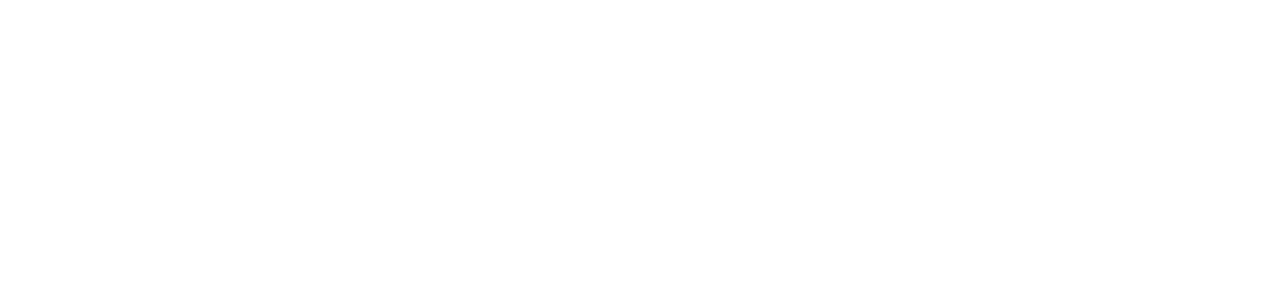
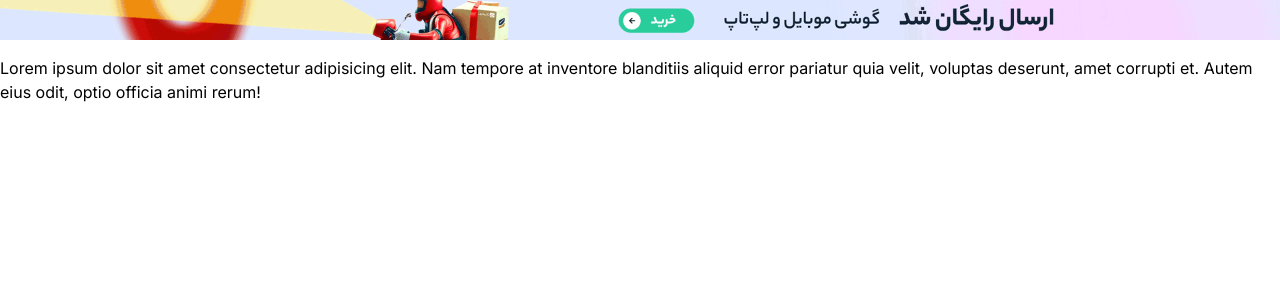
Before and after one commit to rezaeiar/lunakala, a Next.js app: page / in a window 1280 px wide. Shown: the top 300 px of the page. Built offline with nearby package versions, Linux system fonts and the light colour scheme.

Commit message:
feat: Development of Header and FestivalBanner modules and creation of NavigationBar

```diff
--- /dev/null
+++ b/app/_components/modules/FestivalBanner/FestivalBanner.tsx
@@ -0,0 +1,24 @@
+import React from 'react'
+import Link from 'next/link'
+import Image from 'next/image'
+
+export default function FestivalBanner() {
+    return (
+        <Link href={'/fs'}>
+            <Image
+                src={'/festival-banner/banner_TopGifDesktop_StXgoM_57c633e6-98b1-42d2-a49c-688e5f4e0430.gif'}
+                alt='festival-banner'
+                width={1000}
+                height={1000}
+                className='hidden md:block w-full object-cover'
+            />
+            <Image
+                src={'/festival-banner/banner_TopGifMobile_c4xG5Q_f6f90fc5-eb65-4ecb-bfe8-6eda7e009ead.gif'}
+                alt='festival-banner'
+                width={1000}
+                height={1000}
+                className='block md:hidden w-full object-cover'
+            />
+        </Link>
+    )
+}
--- /dev/null
+++ b/app/_components/modules/Header/Header.tsx
@@ -0,0 +1,14 @@
+import React from 'react'
+import FestivalBanner from '../FestivalBanner/FestivalBanner'
+import NavigationBar from '../NavigationBar/NavigationBar'
+
+export default function Header() {
+    return (
+        <header>
+            <div className="">
+                <FestivalBanner />
+                <NavigationBar />
+            </div>
+        </header>
+    )
+}
--- /dev/null
+++ b/app/_components/modules/NavigationBar/NavigationBar.tsx
@@ -0,0 +1,11 @@
+import React from 'react'
+
+export default function NavigationBar() {
+    return (
+        <div className='pt-4'>
+            <div className="container">
+                Lorem ipsum dolor sit amet consectetur adipisicing elit. Nam tempore at inventore blanditiis aliquid error pariatur quia velit, voluptas deserunt, amet corrupti et. Autem eius odit, optio officia animi rerum!
+            </div>
+        </div>
+    )
+}
--- a/app/layout.tsx
+++ b/app/layout.tsx
@@ -1,6 +1,7 @@
 import type { Metadata } from "next";
 import { Inter } from "next/font/google";
 import "./globals.css";
+import Header from "./_components/modules/Header/Header";
 
 const inter = Inter({ subsets: ["latin"] });
 
@@ -16,7 +17,10 @@
 }>) {
     return (
         <html lang="en">
-            <body className={inter.className}>{children}</body>
+            <body className={inter.className}>
+                <Header />
+                {children}
+            </body>
         </html>
     );
 }
```
Also changed, not shown: public/festival-banner/banner_TopGifDesktop_StXgoM_57c633e6-98b1-42d2-a49c-688e5f4e0430.gif (added), public/festival-banner/banner_TopGifMobile_c4xG5Q_f6f90fc5-eb65-4ecb-bfe8-6eda7e009ead.gif (added).
